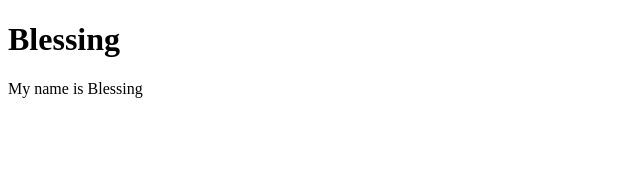
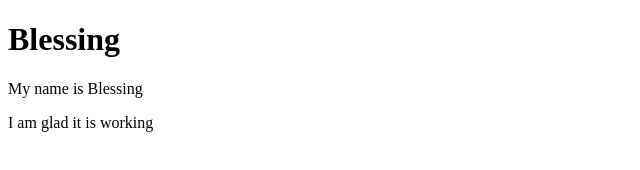
Before and after one commit to blessing1994/Paypal_01, a plain HTML site: page index.html in a window 1280 px wide. Shown: the whole page, without its empty margins (0-640 px from the left). Drawn offline with Linux system fonts and the light colour scheme.

Commit message:
Little change

```diff
--- a/index.html
+++ b/index.html
@@ -6,5 +6,6 @@
     <body>
         <h1>Blessing</h1>
         <p>My name is Blessing</p>
+        <p>I am glad it is working</p>
     </body>
 </html>
```
